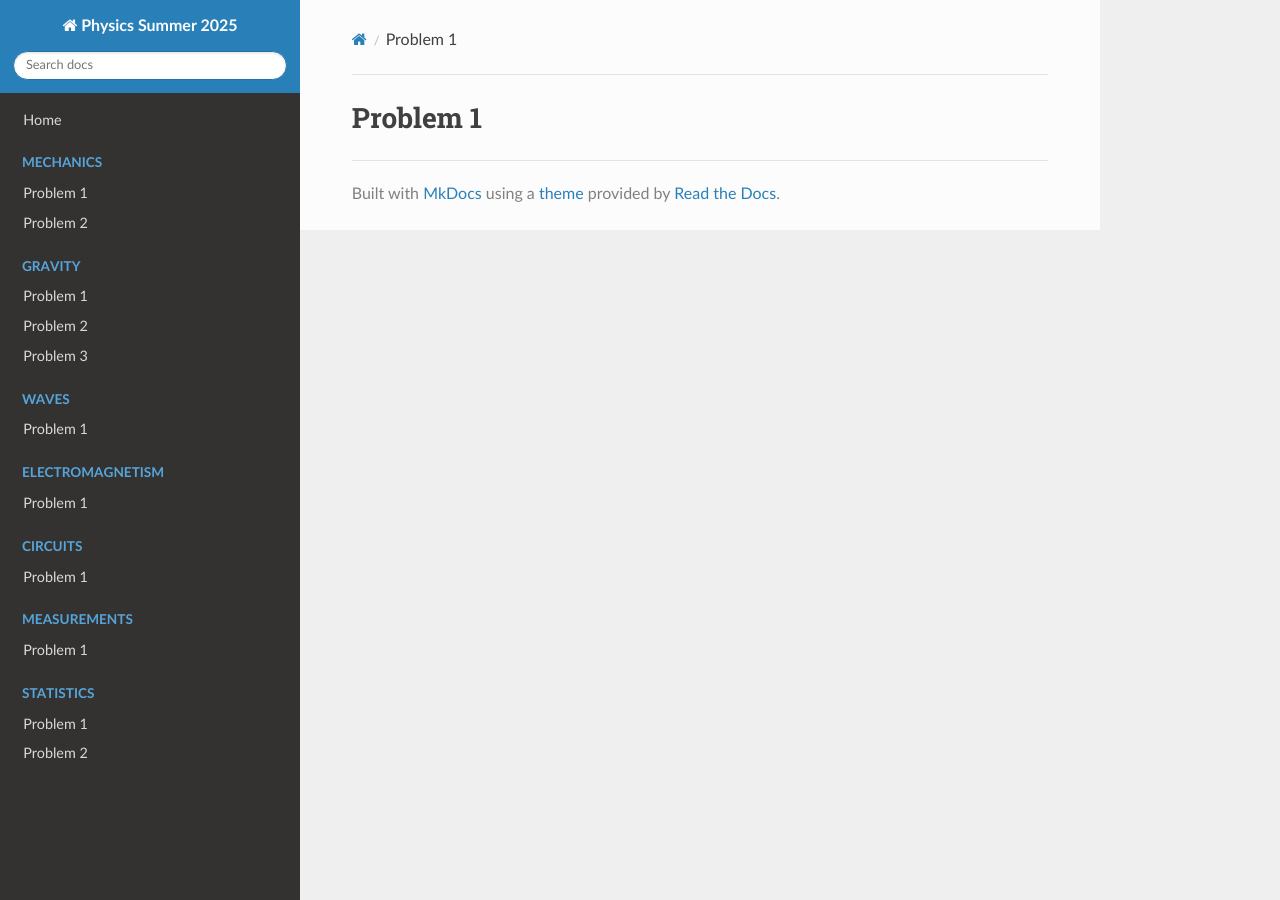
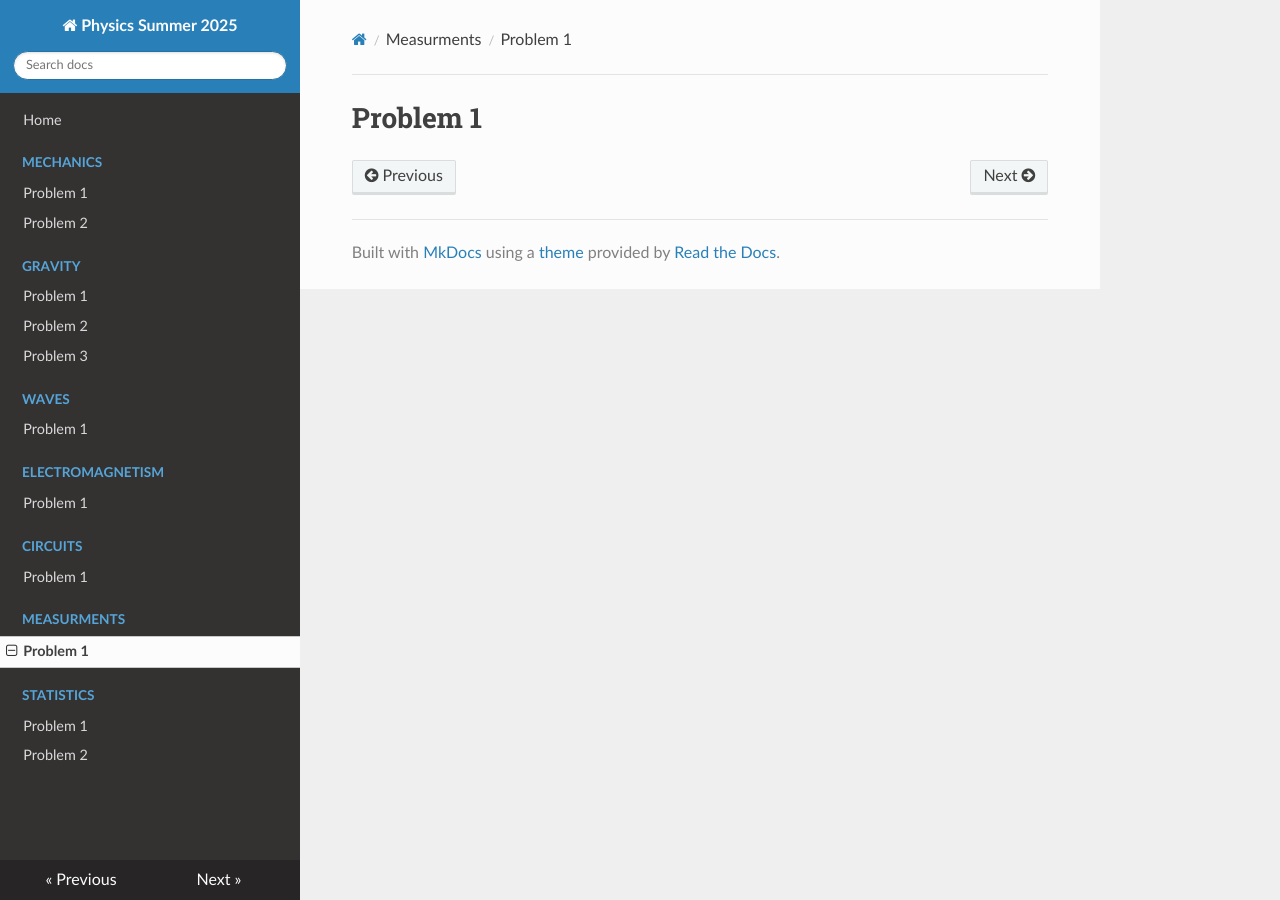
Before and after one commit to zihni07/solutions_repo, an MkDocs documentation site: the page built from docs/Measurments/Problem_1.md, in a window 1280 px wide. Built offline with MkDocs 1.6.1, drawn with Linux system fonts in a browser that asks for light colours; nearby versions of some CDN libraries.

```diff
--- a/mkdocs.yml
+++ b/mkdocs.yml
@@ -29,8 +29,8 @@
       - Problem 1: Electromagnetism/Problem_1.md
   - Circuits:
       - Problem 1: Circuits/Problem_1.md
-  - Measurements:
-      - Problem 1: Measurements/Problem_1.md
+  - Measurments:
+      - Problem 1: Measurments/Problem_1.md
   - Statistics:
       - Problem 1: Statistics/Problem_1.md
       - Problem 2: Statistics/Problem_2.md
```
